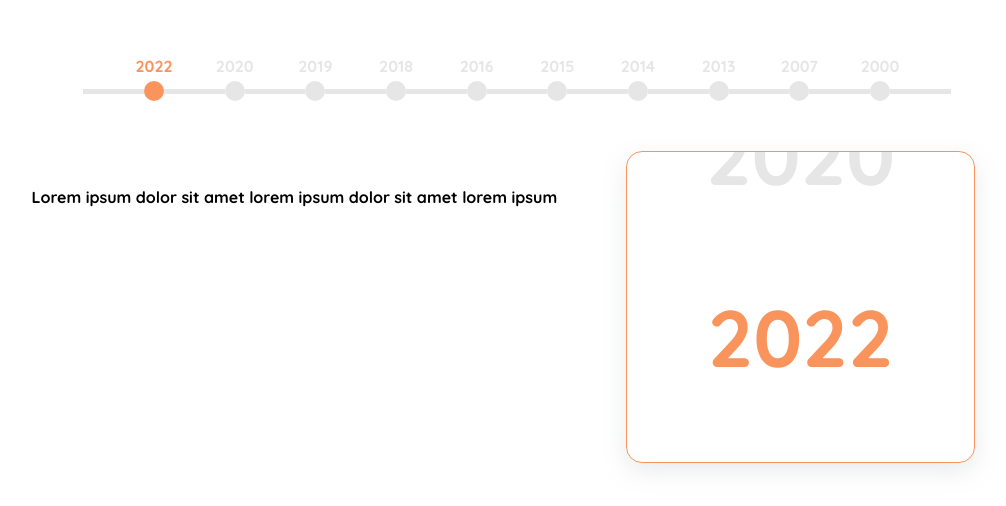
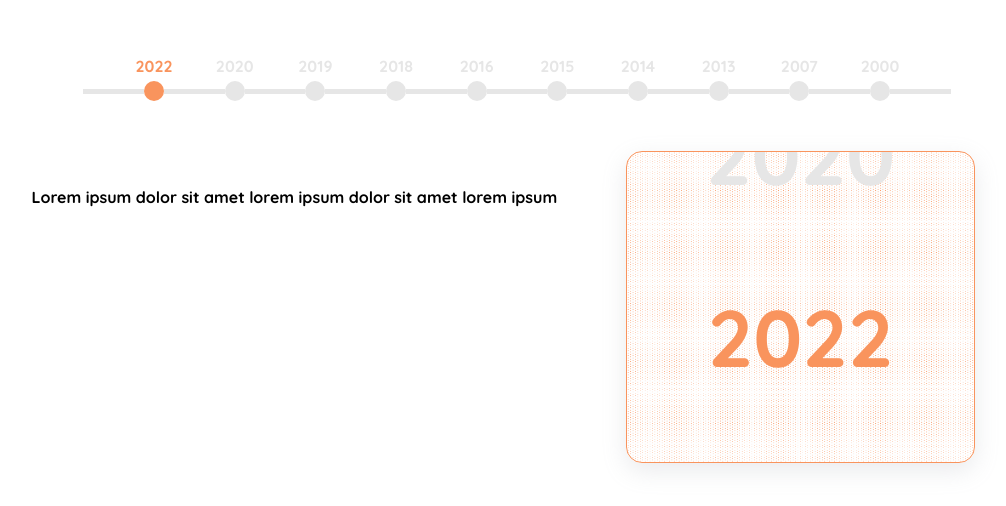
Before and after one commit to Jayksio/frise, a plain HTML site: page index.html in a window 1280 px wide. Shown: the part 146-652 px from the top of the page, without its empty margins (123-1129 px from the left). Drawn offline with Linux system fonts and the light colour scheme.

Commit message:
ajout img

```diff
--- a/styles.css
+++ b/styles.css
@@ -94,7 +94,9 @@ section {
 
 .date-square {
     width: 35%;
-    background-color: white;
+    background-image: url(/img/arrière\ plan\ orange.png);
+    background-repeat: no-repeat;
+    background-size: cover;
     display: flex;
     flex-direction: column;
     justify-content: space-between;
```
Also changed, not shown: img/arrière plan orange.png (added).
